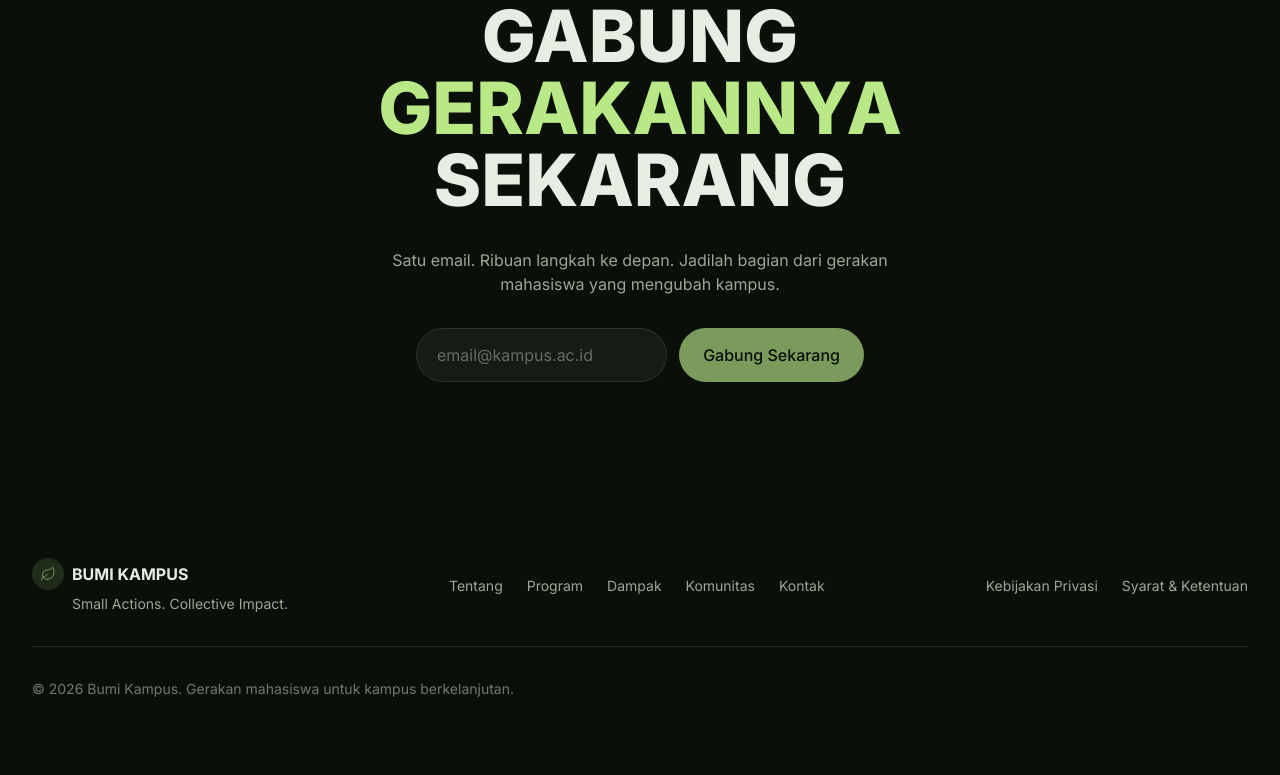
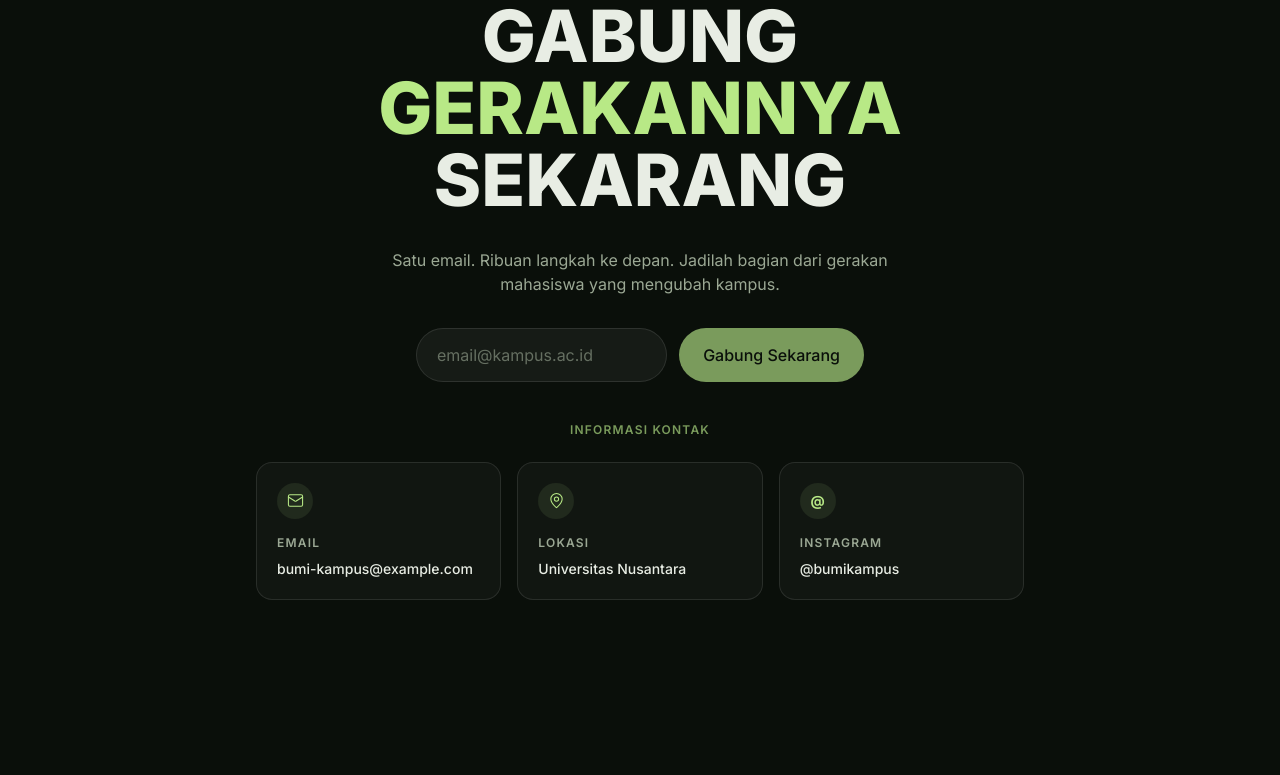
Before and after one commit to mufti-1448/bumi-kampus-project, a React (Vite) app: page / in a window 1280 px wide. Shown: the part 6528-7303 px from the top of the page. Before the commit the page ends 7259 px from the top, so only its background shows below. Built offline with nearby package versions, Linux system fonts and the light colour scheme.

Commit message:
feat: improve contact information section

```diff
--- a/src/components/ContactCTA.jsx
+++ b/src/components/ContactCTA.jsx
@@ -1,10 +1,31 @@
 // ============================================
 // KOMPONEN: ContactCTA
 // ============================================
-// CTA join movement — headline 3 baris raksasa + form email
+// CTA join movement + informasi kontak organisasi
 
 import { useState } from "react";
-import { CheckCircle2 } from "lucide-react";
+import { CheckCircle2, Mail, MapPin} from "lucide-react";
+
+const contactInfo = [
+  {
+    label: "Email",
+    value: "bumi-kampus@example.com",
+    href: "mailto:bumi-kampus@example.com",
+    icon: Mail,
+  },
+  {
+    label: "Lokasi",
+    value: "Universitas Nusantara",
+    href: "#",
+    icon: MapPin,
+  },
+  {
+    label: "Instagram",
+    value: "@bumikampus",
+    href: "#",
+    icon: null,
+  },
+];
 
 export default function ContactCTA() {
   const [email, setEmail] = useState("");
@@ -22,32 +43,53 @@ export default function ContactCTA() {
 
     setError("");
     setSubmitted(true);
-    // Catatan: tidak ada backend/API. Ini hanya placeholder UI state
-    // sesuai scope kompetisi (lihat 06_PROJECT_BRIEF.md — Out of Scope).
+
+    // Catatan: tidak ada backend/API.
+    // Ini hanya placeholder UI state sesuai scope kompetisi.
   };
 
   return (
-    <section id="kontak" className="relative py-28 px-4 sm:px-6 lg:px-8 text-center overflow-hidden">
+    <section
+      id="kontak"
+      className="relative py-28 px-4 sm:px-6 lg:px-8 text-center overflow-hidden"
+    >
       <div className="absolute inset-0 -z-10 bg-gradient-to-b from-bg-surface to-bg-base" />
 
       <div className="max-w-3xl mx-auto relative z-10">
-        <p className="text-xs font-semibold tracking-widest text-accent-primary uppercase mb-6" data-aos="fade-down">
+        {/* Header */}
+        <p
+          className="text-xs font-semibold tracking-widest text-accent-primary uppercase mb-6"
+          data-aos="fade-down"
+        >
           08 — Bergabung
         </p>
-        <h2 className="font-extrabold uppercase leading-[0.95] text-5xl sm:text-6xl lg:text-7xl" data-aos="fade-up">
+
+        <h2
+          className="font-extrabold uppercase leading-[0.95] text-5xl sm:text-6xl lg:text-7xl"
+          data-aos="fade-up"
+        >
           <span className="block text-text-primary">Gabung</span>
           <span className="block text-accent-glow">Gerakannya</span>
           <span className="block text-text-primary">Sekarang</span>
         </h2>
 
-        <p className="mt-8 text-text-secondary max-w-lg mx-auto" data-aos="fade-up" data-aos-delay="200">
+        <p
+          className="mt-8 text-text-secondary max-w-lg mx-auto"
+          data-aos="fade-up"
+          data-aos-delay="200"
+        >
           Satu email. Ribuan langkah ke depan. Jadilah bagian dari gerakan
           mahasiswa yang mengubah kampus.
         </p>
 
+        {/* Join the Movement */}
         {submitted ? (
-          <div className="mt-8 inline-flex items-center gap-3 rounded-full bg-white/5 border border-white/10 px-6 py-4 text-accent-glow" data-aos="zoom-in">
+          <div
+            className="mt-8 inline-flex items-center gap-3 rounded-full bg-white/5 border border-white/10 px-6 py-4 text-accent-glow"
+            data-aos="zoom-in"
+          >
             <CheckCircle2 size={22} strokeWidth={1.5} />
+
             <span className="text-sm font-medium text-text-primary">
               Terima kasih! Kamu akan segera dihubungi lewat email.
             </span>
@@ -57,29 +99,86 @@ export default function ContactCTA() {
             onSubmit={handleSubmit}
             className="mt-8 flex flex-col sm:flex-row gap-3 max-w-md mx-auto"
             noValidate
-            data-aos="fade-up" data-aos-delay="400"
+            data-aos="fade-up"
+            data-aos-delay="400"
           >
             <div className="flex-1">
               <input
                 type="email"
                 value={email}
-                onChange={(e) => setEmail(e.target.value)}
+                onChange={(e) => {
+                  setEmail(e.target.value);
+                  if (error) setError("");
+                }}
                 placeholder="email@kampus.ac.id"
                 aria-invalid={!!error}
                 aria-describedby={error ? "email-error" : undefined}
                 className="w-full px-5 py-3.5 rounded-full bg-white/5 border border-white/10 text-text-primary placeholder:text-text-secondary/60 focus:outline-none focus:ring-2 focus:ring-accent-glow/50"
               />
+
               {error && (
-                <p id="email-error" className="text-xs text-red-400 mt-2 text-left px-2">
+                <p
+                  id="email-error"
+                  className="text-xs text-red-400 mt-2 text-left px-2"
+                >
                   {error}
                 </p>
               )}
             </div>
-            <button type="submit" className="btn-primary justify-center whitespace-nowrap">
+
+            <button
+              type="submit"
+              className="btn-primary justify-center whitespace-nowrap"
+            >
               Gabung Sekarang
             </button>
           </form>
         )}
+
+        {/* Informasi Kontak */}
+        <div
+          className="mt-10"
+          data-aos="fade-up"
+          data-aos-delay="500"
+        >
+          <p className="text-xs font-semibold tracking-widest text-accent-primary uppercase mb-6">
+            Informasi Kontak
+          </p>
+
+          <div className="grid sm:grid-cols-3 gap-4 text-left">
+            {contactInfo.map((contact) => {
+              const Icon = contact.icon;
+
+              return (
+                <a
+                  key={contact.label}
+                  href={contact.href}
+                  className="rounded-2xl bg-white/[0.03] border border-white/10 p-5 hover:bg-white/[0.06] transition-colors"
+                >
+                  <div className="w-9 h-9 rounded-full bg-accent-primary/15 flex items-center justify-center mb-4">
+                    {Icon ? (
+                      <Icon
+                        size={17}
+                        strokeWidth={1.5}
+                        className="text-accent-glow"
+                      />
+                    ) : (
+                      <span className="text-sm font-bold text-accent-glow">@</span>
+                    )}
+                  </div>
+
+                  <p className="text-xs font-semibold tracking-widest text-text-secondary uppercase mb-2">
+                    {contact.label}
+                  </p>
+
+                  <p className="text-sm font-medium text-text-primary break-words">
+                    {contact.value}
+                  </p>
+                </a>
+              );
+            })}
+          </div>
+        </div>
       </div>
     </section>
   );
```
